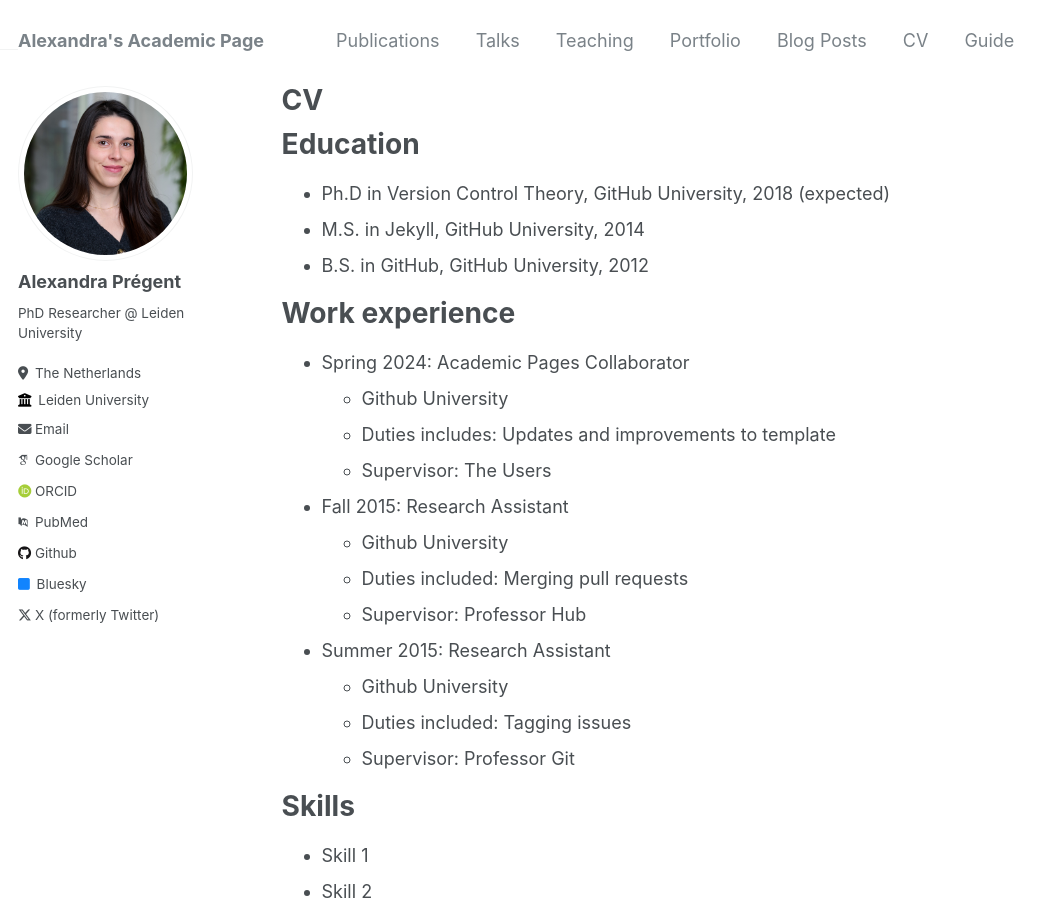
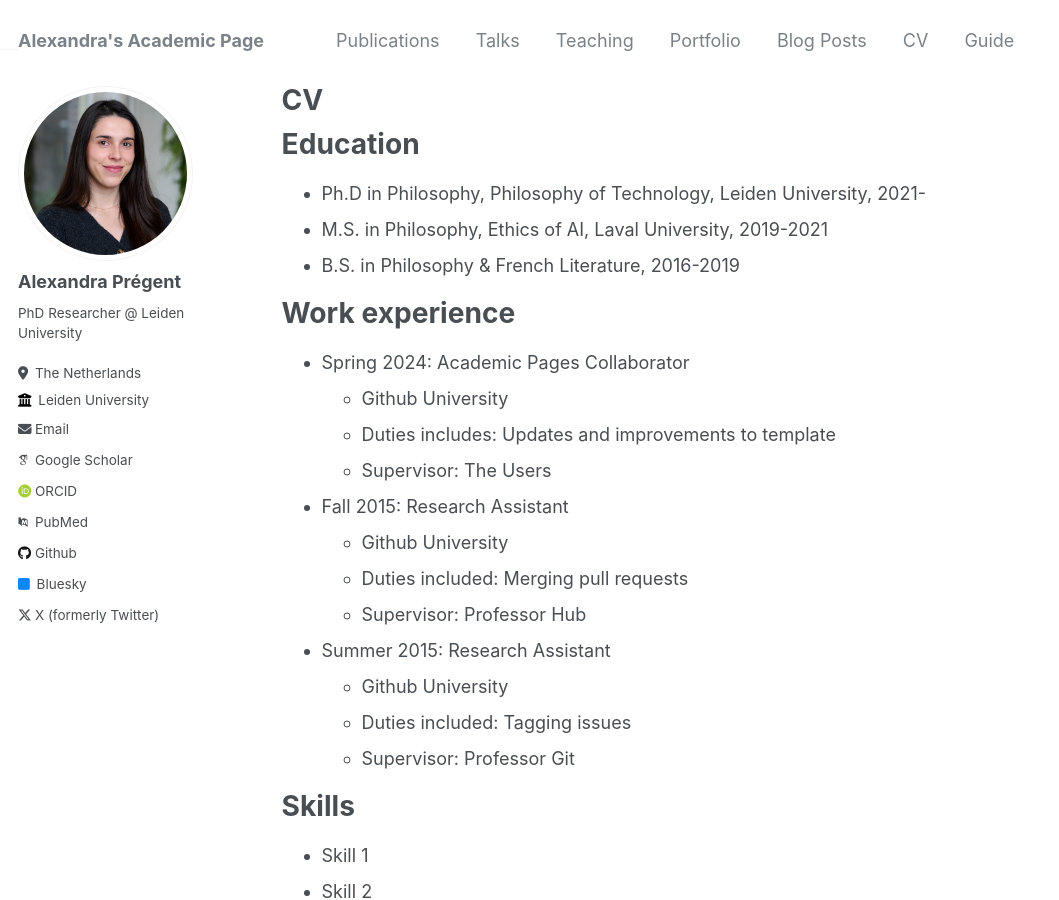
Before and after one commit to AlexandraPregent/AlexandraPregent.github.io, a Jekyll site: the page built from _pages/cv.md, in a window 1280 px wide and 900 px high. Shown: the whole window, without its empty margins (0-1059 px from the left). Built offline with Jekyll 4.4.1, drawn with Linux system fonts in a browser that asks for light colours; some web fonts are replaced.

Commit message:
Update cv.md

```diff
--- a/_pages/cv.md
+++ b/_pages/cv.md
@@ -11,9 +11,9 @@ redirect_from:
 
 Education
 ======
-* Ph.D in Version Control Theory, GitHub University, 2018 (expected)
-* M.S. in Jekyll, GitHub University, 2014
-* B.S. in GitHub, GitHub University, 2012
+* Ph.D in Philosophy, Philosophy of Technology, Leiden University, 2021-
+* M.S. in Philosophy, Ethics of AI, Laval University, 2019-2021
+* B.S. in Philosophy & French Literature, 2016-2019
 
 Work experience
 ======
```
